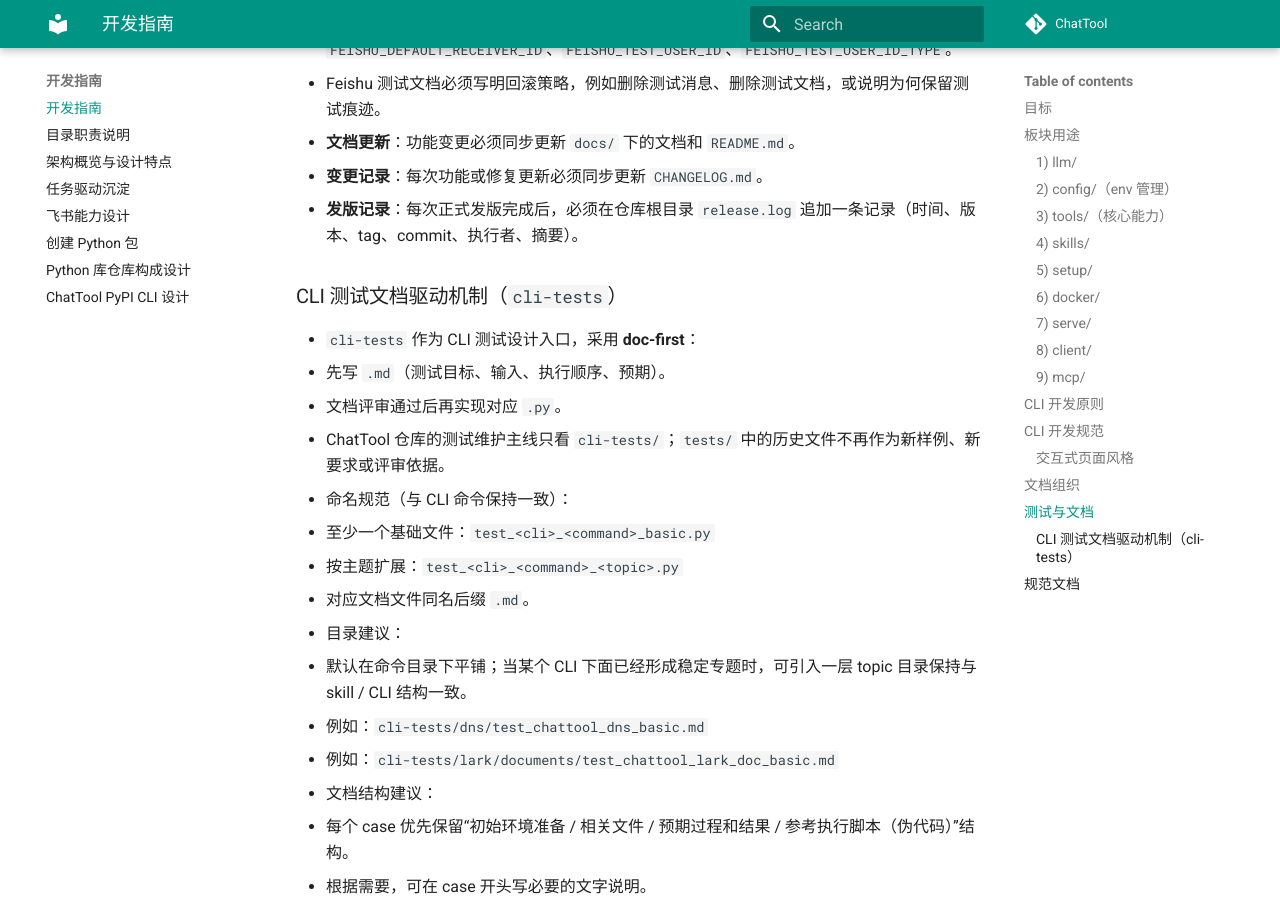
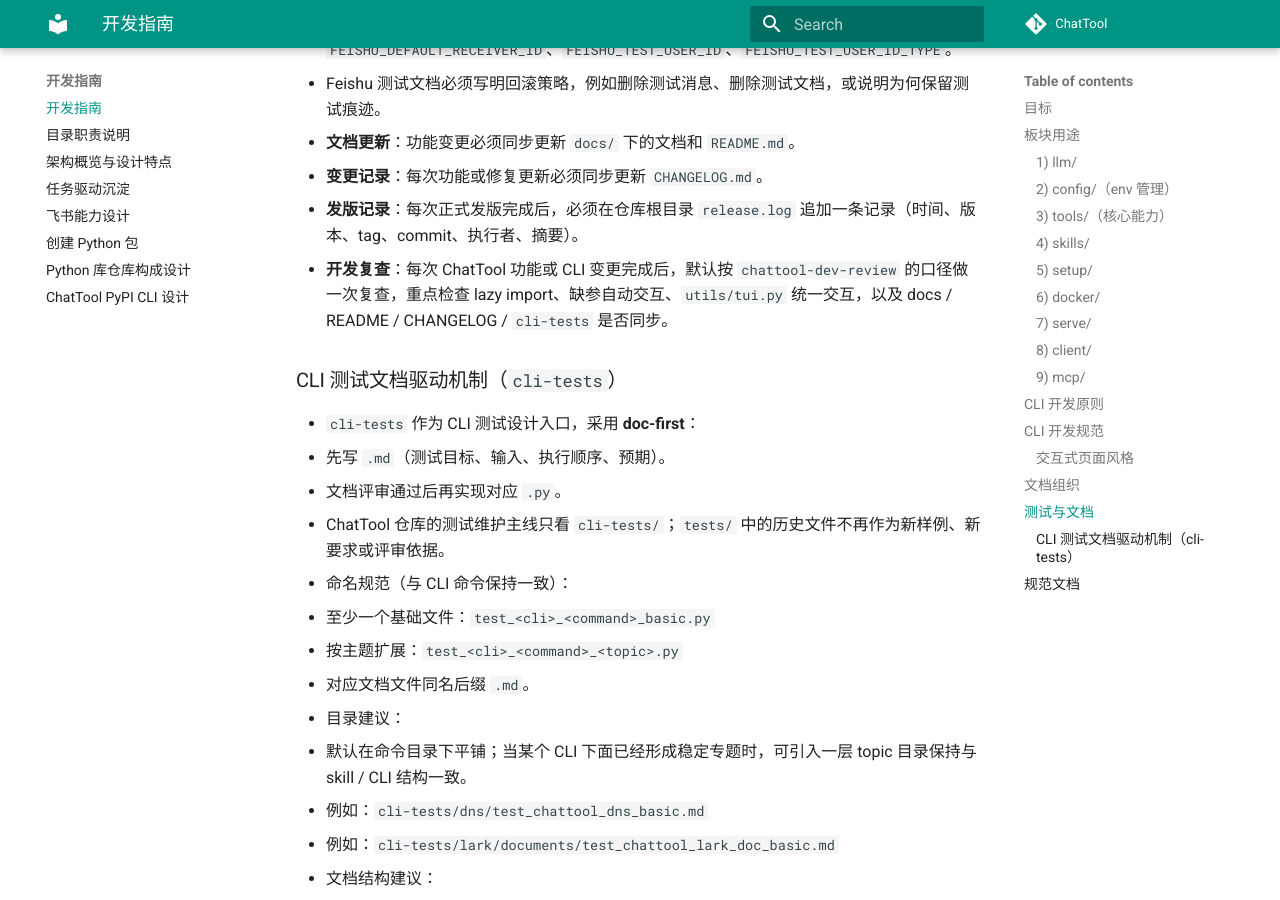
Before and after one commit to cubenlp/ChatTool, an MkDocs documentation site: the page built from docs/development-guide/index.md, in a window 1280 px wide and 900 px high, scrolled down 5156 px. Built offline with MkDocs 1.6.1 and Material for MkDocs 9.7.7, drawn with Linux system fonts in a browser that asks for light colours; comment, search, counter and statistics services are not loaded; the version menu is left out.

```diff
--- a/docs/development-guide/index.md
+++ b/docs/development-guide/index.md
@@ -152,6 +152,7 @@
 - **文档更新**：功能变更必须同步更新 `docs/` 下的文档和 `README.md`。
 - **变更记录**：每次功能或修复更新必须同步更新 `CHANGELOG.md`。
 - **发版记录**：每次正式发版完成后，必须在仓库根目录 `release.log` 追加一条记录（时间、版本、tag、commit、执行者、摘要）。
+- **开发复查**：每次 ChatTool 功能或 CLI 变更完成后，默认按 `chattool-dev-review` 的口径做一次复查，重点检查 lazy import、缺参自动交互、`utils/tui.py` 统一交互，以及 docs / README / CHANGELOG / `cli-tests` 是否同步。
 
 ### CLI 测试文档驱动机制（`cli-tests`）
 
```
Also changed, not shown: AGENTS.md (+1 -0 lines), DEVELOP.md (+1 -0 lines), 1 other file.
